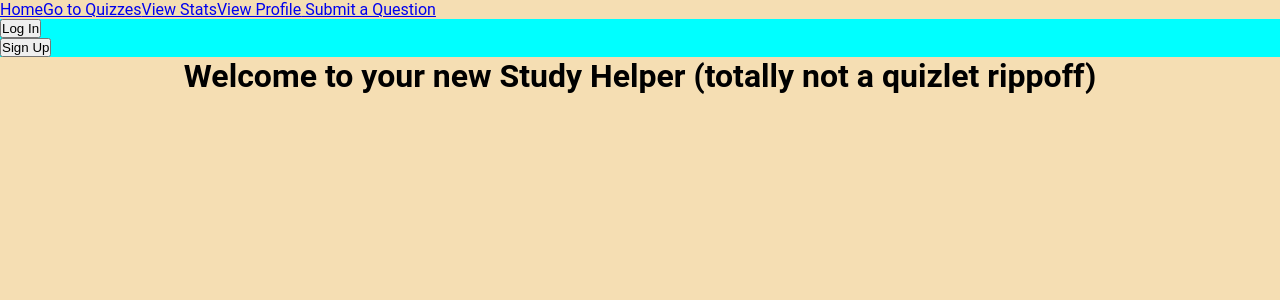
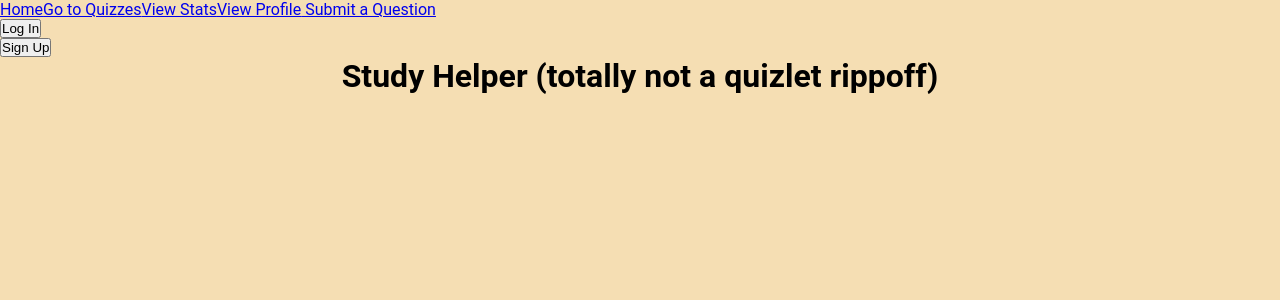
Before and after one commit to mattjhlee/python-4-project, a React (Create React App) app in the folder client/: page / in a window 1280 px wide. Shown: the top 300 px of the page. Built offline with nearby package versions, Linux system fonts and the light colour scheme; no server answers.

Commit message:
missing folders because empty test

```diff
--- a/client/src/components/components/Home_Page.js
+++ b/client/src/components/components/Home_Page.js
@@ -11,7 +11,7 @@
         <div>
             <NavBar />
             <LoginSignup user={user} setUser={setUser} users={users} setUsesr={setUsers}/>
-            <h1 className="main-header" >Welcome to your new Study Helper (totally not a quizlet rippoff)</h1>
+            <h1 className="main-header" >Study Helper (totally not a quizlet rippoff)</h1>
             <h1> </h1>
 
 
--- a/client/src/index.css
+++ b/client/src/index.css
@@ -13,10 +13,6 @@
     top: 0;
     left: 0;
     right: 0;
-}
-
-.log-signup {
-    background-color: aqua;
 }
 
 .main-header {
```
Also changed, not shown: 1 other file (tests, documents, lock files or other folders).
